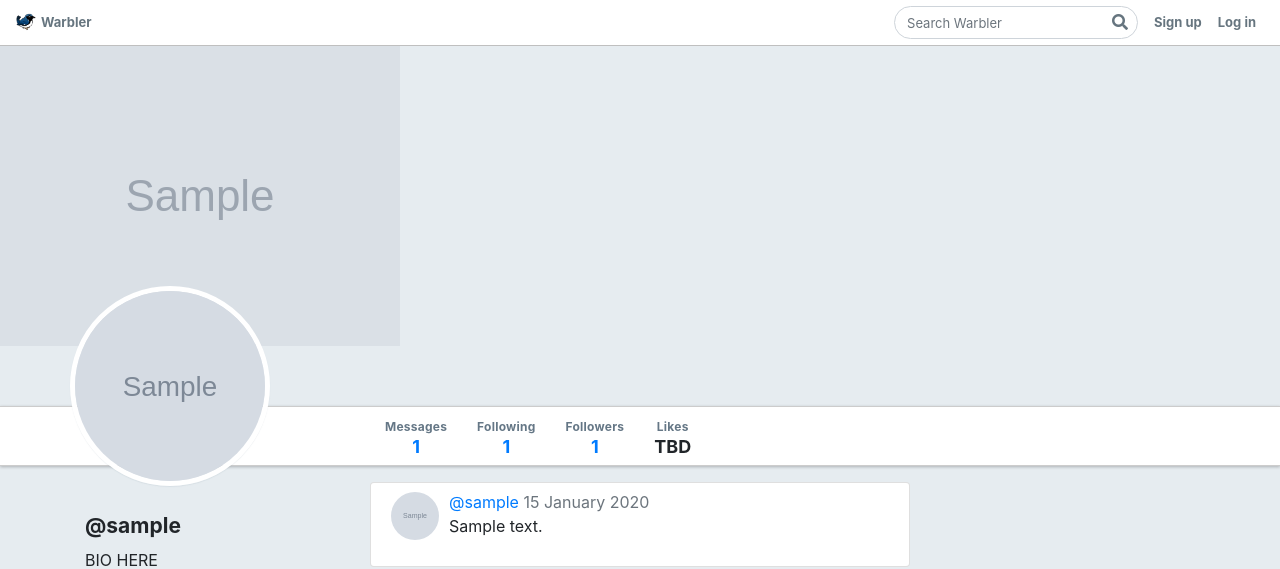
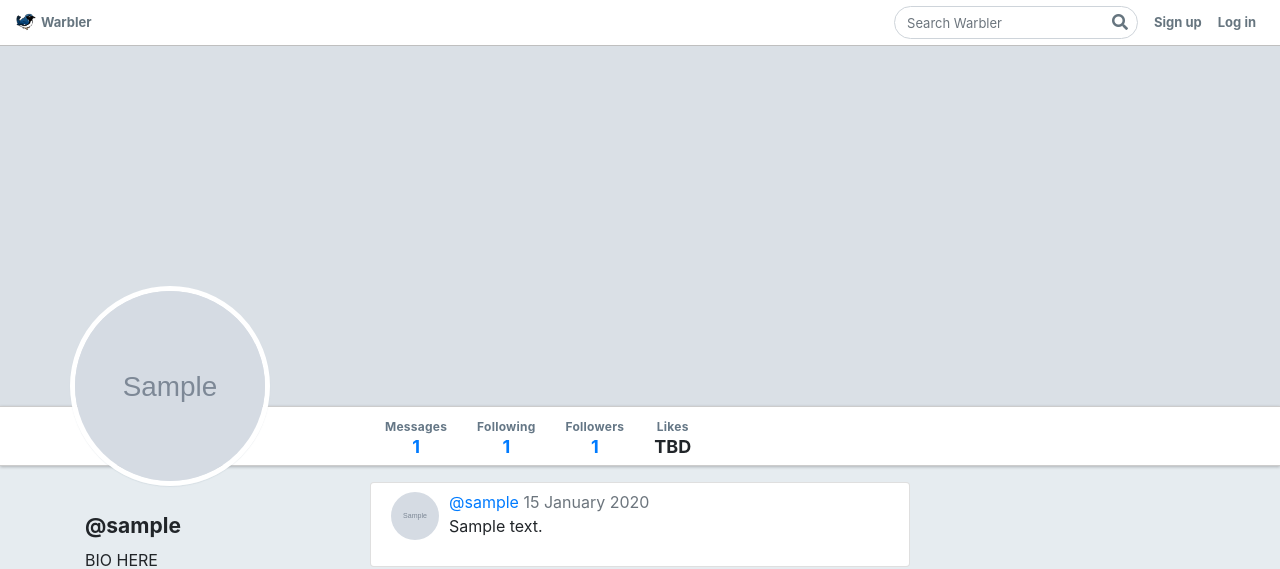
Before and after one commit to JuanSebastianCorrea/Warbler, a Flask app: page /users/1 in a window 1280 px wide. Shown: the top 569 px of the page. Run offline with Flask 2, Linux system fonts and the light colour scheme; tables that the repository leaves empty hold one stand-in row (values such as "Sample post"); grey boxes marked "Sample" are stand-in pictures; some libraries are stand-ins or nearby versions.

Commit message:
fixed header image in user profile to fit in its div

```diff
--- a/templates/users/detail.html
+++ b/templates/users/detail.html
@@ -2,7 +2,7 @@
 
 {% block content %}
 
-<div id="warbler-hero" class="full-width"><img src="{{user.header_image_url}}" alt="" class="img-fluid"></div>
+<div id="warbler-hero" class="full-width" style="background-image: url('{{ user.header_image_url }}');"></div>
 <img src="{{ user.image_url }}" alt="Image for {{ user.username }}" id="profile-avatar">
 <div class="row full-width">
   <div class="container">
```
Also changed, not shown: static/stylesheets/style.css (indentation only).
